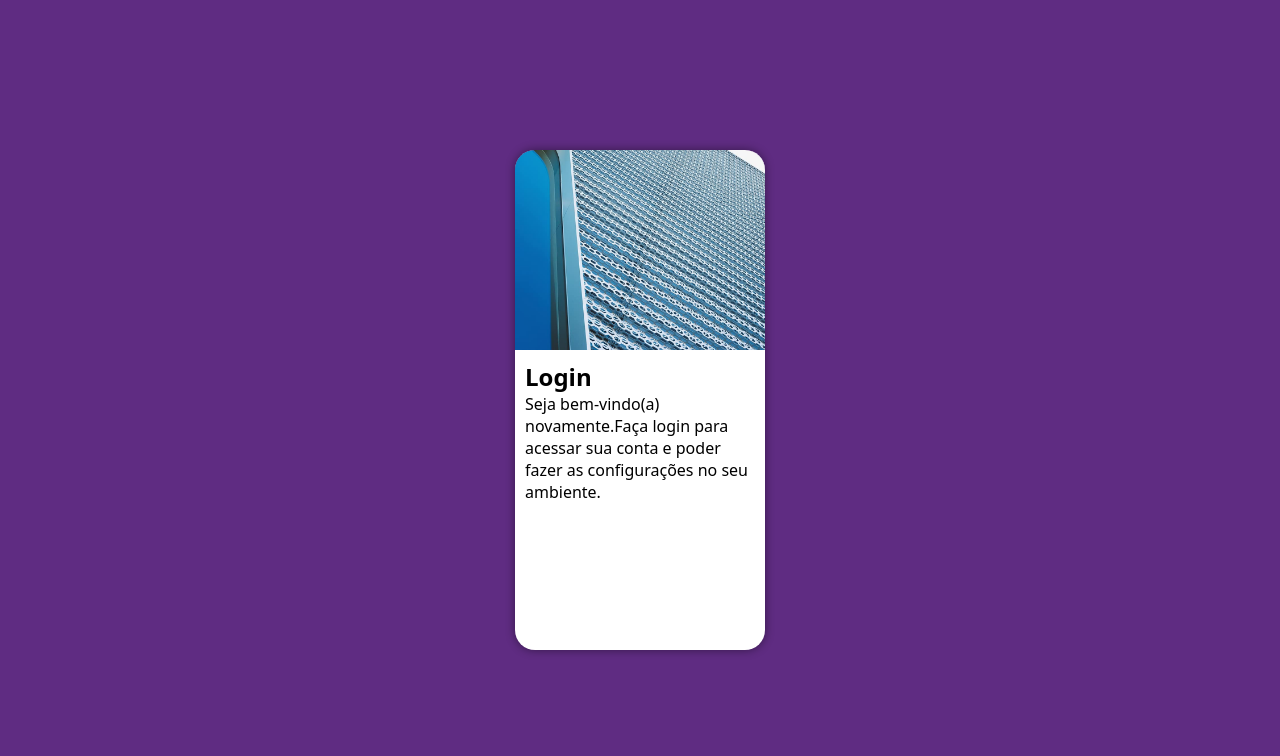
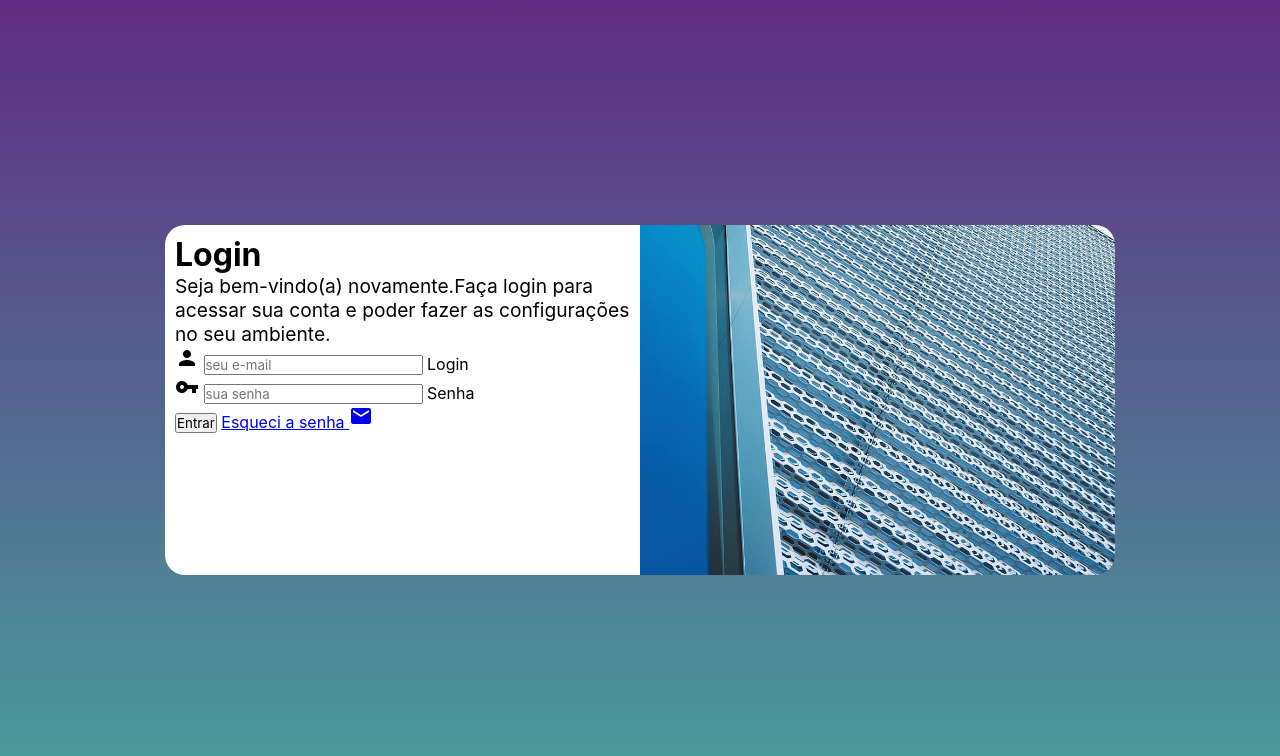
Before and after one commit to MoisesAparecido/projeto-login, a plain HTML site: page index.html in a window 1280 px wide. Drawn offline with Linux system fonts and the light colour scheme.

Commit message:
adicionei o fomulário

```diff
--- a/estilos/media-query.css
+++ b/estilos/media-query.css
@@ -1,4 +1,4 @@
-@charset "UTF";
+@charset "UTF-8";
 
 /* Typical Device Breakpoints
 ------------------------------
@@ -13,11 +13,13 @@ Grandes telas: acima de 1200px
     body {
         background-image: linear-gradient(to top, #49a09d, #5f2c82);
     }
+
     section#login {
         width: 80vw;
+        height: 280px;
     }
 
-    section#Login > div#imagem {
+    section#login > div#imagem {
         float: left;
         width: 30%;
         height: 100%;
@@ -29,23 +31,24 @@ Grandes telas: acima de 1200px
     }
 }
 
-@media screen and (min-width) {
+@media screen and (min-width: 992px) {
     body {
         background-image: linear-gradient(to top, #49a09d, #5f2c82);
     }
 
     section#login {
-        width: 990px;
+        width: 950px;
+        height: 350px;
     }
 
     section#login > div#imagem {
-        float: left;
+        float: right;
         width: 50%;
         height: 100%;
     }
 
     section#login > div#formulario {
-        float: right;
+        float: left;
         width: 50%;
     }
 }
--- a/estilos/style.css
+++ b/estilos/style.css
@@ -7,7 +7,7 @@
 */
 
 *{
-    font-family: system-ui, -apple-system, BlinkMacSystemFont, 'Segoe UI', Roboto, Oxygen, Ubuntu, Cantarell, 'Open Sans', 'Helvetica Neue', sans-serif;
+    font-family: -apple-system, BlinkMacSystemFont, 'Segoe UI', Roboto, Oxygen, Ubuntu,Cantarell, 'Open Sans', 'Helvetica Neue', sans-serif;
     padding: 0px;
     margin: 0px;
     box-sizing: border-box;
@@ -36,7 +36,8 @@ section#login {
     width: 250px;
     height: 500px;
     border-radius: 20px;
-    box-shadow: 0px 0px 10px rgba(0, 0, 0, 0.450);
+    box-shadow: 0px 0px 10px rgba(0, 0, 0, 0.
+450);
 
     transition: width .3s, height .3;
     transition-timing-function: ease;
@@ -54,3 +55,11 @@ section#login > div#formulario {
     display: block;
     padding: 10px;
 }
+
+div#formulario > h1 {
+    font-size: 2em;
+}
+
+div#formulario > p {
+    font-size: 1.2em;
+}
--- a/index.html
+++ b/index.html
@@ -5,6 +5,7 @@
     <meta http-equiv="X-UA-Compatible" content="IE=edge">
     <meta name="viewport" content="width=device-width, initial-scale=1.0">
     <title>Login</title>
+    <link href="https://fonts.googleapis.com/icon?family=Material+Icons" rel="stylesheet">
     <link rel="stylesheet" href="estilos/style.css">
     <link rel="stylesheet" href="estilos/media-query.css">
 </head>
@@ -18,7 +19,20 @@
                 <h1>Login</h1>
                 <p>Seja bem-vindo(a) novamente.Faça login para acessar sua conta e poder fazer as configurações no seu ambiente.</p>
                 <form action="login.php" method="post">
-
+                    <div class="campo">
+                        <i class="material-icons">person</i>
+                        <input type="email" name="login" id="ilogin" placeholder="seu e-mail" autocomplete="email" required maxlength="30">
+                        <label for="ilogin">Login</label>
+                    </div>
+                    <div class="campo">
+                        <i class="material-icons">vpn_key</i>
+                        <input type="password" name="senha" id="isenha" placeholder="sua senha" autocomplete="current-password" required minlength="8" maxlength="20">
+                        <label for="isenha">Senha</label>
+                    </div>
+                    <input type="submit" value="Entrar">
+                    <a href="esqueci.htl">
+                        Esqueci a senha <i class="material-icons">mail</i>
+                    </a>
                 </form>
             </div>
         </section>
```
